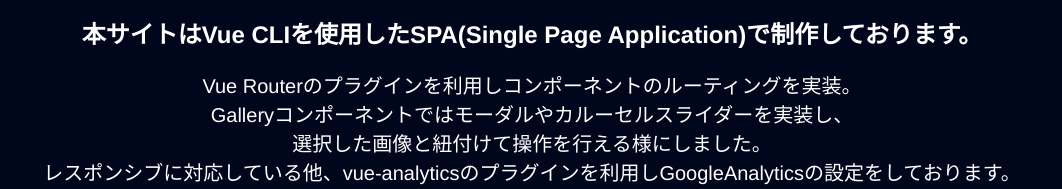
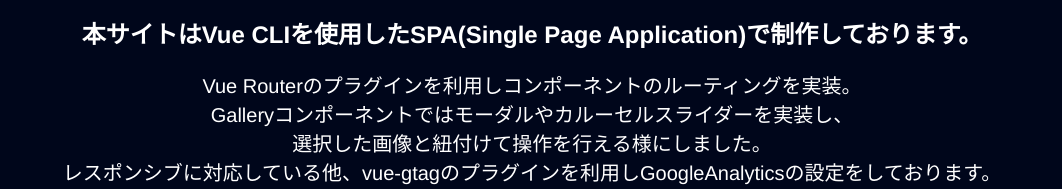
Before and after one commit to Hirokazu0526/Portfolio_SEPAK_LIFE_2, a Vue app: page / in a window 1280 px wide. Shown: the part 611-800 px from the top of the page, without its empty margins (108-1170 px from the left). Built offline with nearby package versions, Linux system fonts and the light colour scheme.

Commit message:
gtagテキスト修正

```diff
--- a/src/views/Home.vue
+++ b/src/views/Home.vue
@@ -10,7 +10,7 @@
         Vue Routerのプラグインを利用しコンポーネントのルーティングを実装。<br />
         Galleryコンポーネントではモーダルやカルーセルスライダーを実装し、<br />
         選択した画像と紐付けて操作を行える様にしました。<br />
-        レスポンシブに対応している他、vue-analyticsのプラグインを利用しGoogleAnalyticsの設定をしております。
+        レスポンシブに対応している他、vue-gtagのプラグインを利用しGoogleAnalyticsの設定をしております。
       </p>
       <br />
       <h3>
```
